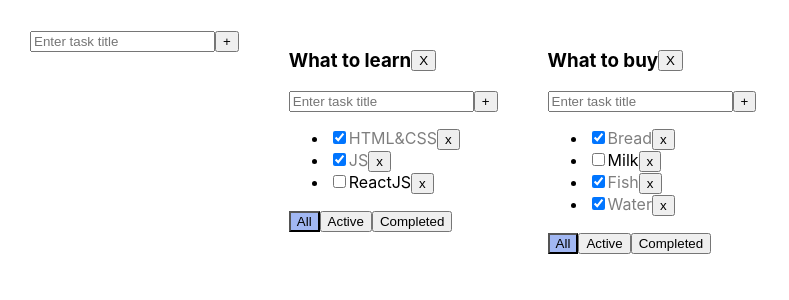
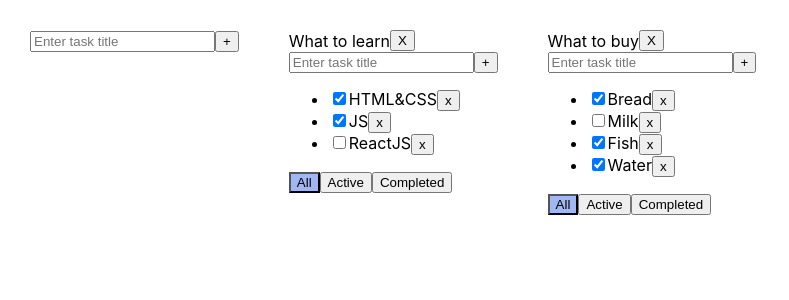
Before and after one commit to vVictoRras/ToDoList, a React (Vite) app: page / in a window 1280 px wide. Shown: the top 300 px of the page, without its empty margins (0-789 px from the left). Built offline with nearby package versions, Linux system fonts and the light colour scheme.

Commit message:
add changeTodolistTitle

```diff
--- a/src/App.tsx
+++ b/src/App.tsx
@@ -80,6 +80,9 @@ export const App = () => {
         setTasks({...tasks, [todolistId]: tasks[todolistId].map(task => task.id == taskId ? {...task, isDone} : task)})
     }
 
+    const updateTaskTitle = (todolistId: string, taskId: string,updateTitle:string) => {
+      setTasks({...tasks,[todolistId]:tasks[todolistId].map(task=>task.id===taskId ? {...task, title:updateTitle} : task)})
+    }
     //delete todolist
     const deleteTodolist = (todolistId: string) => {
         setTodolists(todolists.filter(tl => tl.id !== todolistId))
@@ -105,9 +108,9 @@ export const App = () => {
     }
 
     // update todolist title
-    // const changeTodolistTitle = () => {
-    //
-    // }
+    const changeTodolistTitle = (todolistId: string,updateTitle:string) => {
+        setTodolists([...todolists].map(todo=>todo.id===todolistId ? {...todo, title:updateTitle} : todo))
+    }
     // // update todolist filter
     // const changeTodolistFilter = () => {
     //
@@ -136,6 +139,8 @@ export const App = () => {
                           addTask={addTask}
                           changeTaskStatus={changeTaskStatus}
                           deleteTodolist={deleteTodolist}
+                          updateTaskTitle={updateTaskTitle}
+                          changeTodolistTitle={changeTodolistTitle}
             />
         )
     })
--- /dev/null
+++ b/src/components/EditableSpan.tsx
@@ -0,0 +1,44 @@
+import {ChangeEvent, useState} from 'react';
+
+type EditableSpanProps = {
+    // className?: string;
+     oldTitle: string;
+     onClick: (updateTitle: string)=>void;
+}
+
+export const EditableSpan = ({oldTitle,onClick}: EditableSpanProps) => {
+    const [edit, setEdit] = useState(false);
+    const [updateTitle, setUpdateTitle] = useState(oldTitle);
+    const [error, setError] = useState<string | null>(null);
+
+
+        const editHandler = () => {
+            setEdit(!edit)
+            if (edit) {
+                onClick(updateTitle)
+            }
+        }
+    const updateTitleHandler = (e: ChangeEvent<HTMLInputElement>) => {
+        setUpdateTitle(e.currentTarget.value)
+
+        setError(null)
+    }
+
+
+    return (
+        edit ?
+            <input
+                autoFocus
+                value={updateTitle}
+                onBlur={editHandler}
+                onChange={updateTitleHandler}
+            />
+            : <span
+                onDoubleClick={editHandler}
+
+            >{oldTitle}</span>
+        //className={task.isDone ? 'is-done' : ''}
+
+
+    );
+};
--- a/src/components/TodolistItem.tsx
+++ b/src/components/TodolistItem.tsx
@@ -4,6 +4,7 @@ import {ChangeEvent} from "react";
 import {TodolistTitle} from "./TodolistTitle.tsx";
 import {FilterButtons} from "./FilterButtons.tsx";
 import {AddItemForm} from "./AddItemForm.tsx";
+import {EditableSpan} from "./EditableSpan.tsx";
 
 type Props = {
     todolist: Todolist
@@ -13,6 +14,8 @@ type Props = {
     addTask: (todolistId:string,title: string) => void,
     changeTaskStatus: (todolistId:string,taskId: string, isDone: boolean) => void,
     deleteTodolist:(todolistId:string) => void
+    updateTaskTitle: (todolistId: string, taskId: string,updateTitle:string) => void
+    changeTodolistTitle: (todolistId: string,updateTitle:string)=>void
 
 }
 
@@ -24,6 +27,8 @@ export const TodolistItem = ({
                                  changeFilter,
                                  addTask,
                                  changeTaskStatus,
+                                 updateTaskTitle,
+                                 changeTodolistTitle
 
                              }: Props) => {
 
@@ -42,9 +47,14 @@ export const TodolistItem = ({
     const addTaskHandler = (title:string) => {
       addTask(id,title)
     }
+    const changeTodoHandler = (updateTitle:string) => {
+        changeTodolistTitle(id,updateTitle)
+    }
     return (
         <div>
-            <TodolistTitle title={title} onClick={deleteTodolistHandler}/>
+            <TodolistTitle title={title}
+                           onClick={deleteTodolistHandler}
+                           changeTodoHandler={changeTodoHandler}/>
             <AddItemForm  addItem={addTaskHandler} />
 
             {tasks.length === 0 ? (
@@ -60,13 +70,18 @@ export const TodolistItem = ({
                         const deleteTaskHandler = () => {
                             deleteTask(id,task.id)
                         }
+
+                        const updateTaskTitleHandler = (updateTitle: string) => {
+                            updateTaskTitle(id,task.id,updateTitle)
+                        }
                         return (
                             <li key={task.id}>
                                 <input type="checkbox"
                                        checked={task.isDone}
                                        onChange={changeTaskStatusHandler}
                                 />
-                                <span className={task.isDone ? 'is-done' : ''}>{task.title}</span>
+                                <EditableSpan oldTitle={task.title} onClick={updateTaskTitleHandler}/>
+                                {/*<span className={task.isDone ? 'is-done' : ''}>{task.title}</span>*/}
                                 <Button title={'x'} onClick={deleteTaskHandler}/>
                             </li>
                         )
--- a/src/components/TodolistTitle.tsx
+++ b/src/components/TodolistTitle.tsx
@@ -1,15 +1,24 @@
 
 import {Button} from "./Button.tsx";
+import {EditableSpan} from "./EditableSpan.tsx";
+
 type TodolistTitleProps={
     title: string,
     onClick : ()=> void
+    changeTodoHandler:(updateTitle: string)=>void
 }
 
 
-export const TodolistTitle = ({title,onClick}:TodolistTitleProps) => {
+export const TodolistTitle = ({changeTodoHandler,title,onClick}:TodolistTitleProps) => {
+
+
+    const changeTodoTitleHandler = (updateTitle: string) => {
+        changeTodoHandler(updateTitle)
+    }
     return (
         <div  className={'container'}>
-                <h3>{title}</h3>
+                {/*<h3>{title}</h3>*/}
+            <EditableSpan oldTitle={title} onClick={changeTodoTitleHandler}/>
                 <Button
                     title={'X'}
                     onClick={onClick}/>
```
